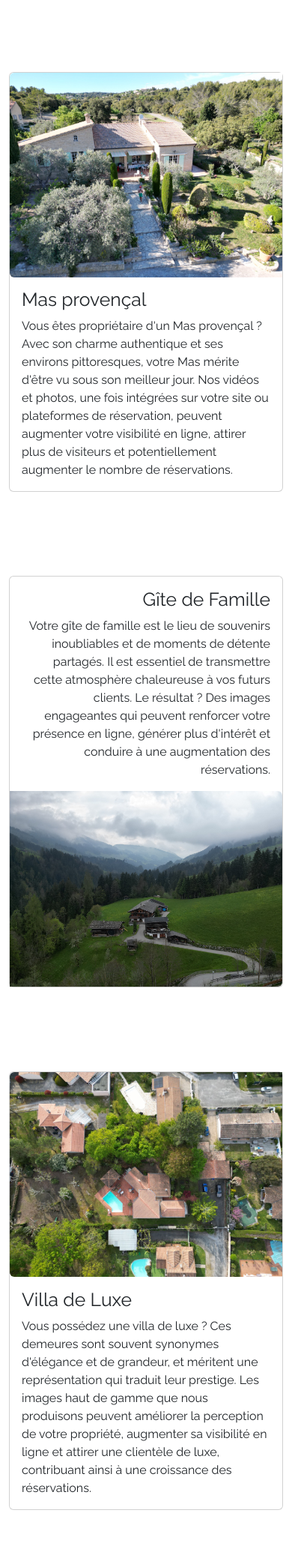
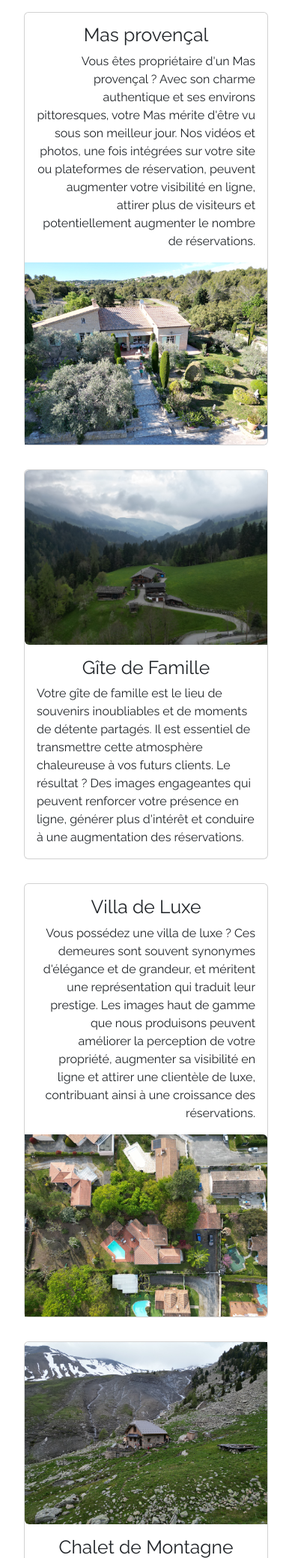
Before and after one commit to nynif/web-site-drone, a Django app: page /realisations/ in a window 390 px wide. Shown: the part 338-2416 px from the top of the page at 75% size. Run offline with Django 4.2, Linux system fonts and the light colour scheme; style sheets or scripts are compiled from the project's sources; some libraries are stand-ins or nearby versions.

Commit message:
work page mobile first

```diff
--- a/main/templates/block/img_next_to_p.html
+++ b/main/templates/block/img_next_to_p.html
@@ -1,8 +1,4 @@
 {% load static %}
-
-
-
-
 <div class="row p-sm-5 m-sm-5 justify-content-center text-center">
     <!-- IF mobile (d-sm-none) -->
     <div class="d-sm-none col-12 mb-4 g-0">
--- a/main/templates/main/work.html
+++ b/main/templates/main/work.html
@@ -18,42 +18,41 @@
     </div>
 </div>
 
-<div class="container py-5">
+<div class="container py-sm-5">
     <div class="row">
 
         {%for exemple in list_exemples%}
 
         {%if forloop.counter|divisibleby:2 %}
-        <div class="col-12 py-5">
-            <div class="card mb-3">
+        <div class="col-12 p-3 py-sm-5 g-0">
+            <div class="card mx-3 m-sm-3">
                 <div class="row g-0">
-                <div class="col-md-6 text-end">
-                    <div class="card-body position-relative top-50 start-50 translate-middle">
-                    <h2>{{exemple.title}}</h2>
-                    <p class="card-text">{{exemple.text}}</p>
+                    <div class="col-md-6">
+                        <img data-src="{% static exemple.img %}" class="lazyload img-fluid img-cover rounded-start" alt="aerial photo of house take with dji drone">
                     </div>
-                </div>
-                <div class="col-md-6">
-                    <img data-src="{% static exemple.img %}" class="lazyload img-fluid img-cover rounded-end" alt="aerial picture of house from drone">
-                </div>
+                    <div class="col-md-6">
+                        <div class="card-body position-relative top-50 start-50 translate-middle">
+                            <h2 class="text-center">{{exemple.title}}</h2>
+                            <p class="text-start card-text">{{exemple.text}}</p>
+                        </div>
+                    </div>
                 </div>
             </div>
         </div>
 
         {% else %}
-        <div class="col-12 py-5">
-            <div class="card mb-3">
+        <div class="col-12 p-3 py-sm-5 g-0">
+            <div class="card mx-3 m-sm-3">
                 <div class="row g-0">
-                <div class="col-md-6">
-                    <img data-src="{% static exemple.img %}" class="lazyload img-fluid img-cover rounded-start" alt="aerial photo of house take with dji drone">
-                </div>
-                <div class="col-md-6 text-start">
-                    <div class="card-body position-relative top-50 start-50 translate-middle">
-                    <h2>{{exemple.title}}</h2>
-                    <p class="card-text">{{exemple.text}}</p>
+                    <div class="col-md-6">
+                        <div class="card-body position-relative top-50 start-50 translate-middle">
+                            <h2 class="text-center">{{exemple.title}}</h2>
+                            <p class="text-end card-text">{{exemple.text}}</p>
+                        </div>
                     </div>
-                </div>
-
+                    <div class="col-md-6">
+                        <img data-src="{% static exemple.img %}" class="lazyload img-fluid img-cover rounded-end" alt="aerial picture of house from drone">
+                    </div>
                 </div>
             </div>
         </div>
```
